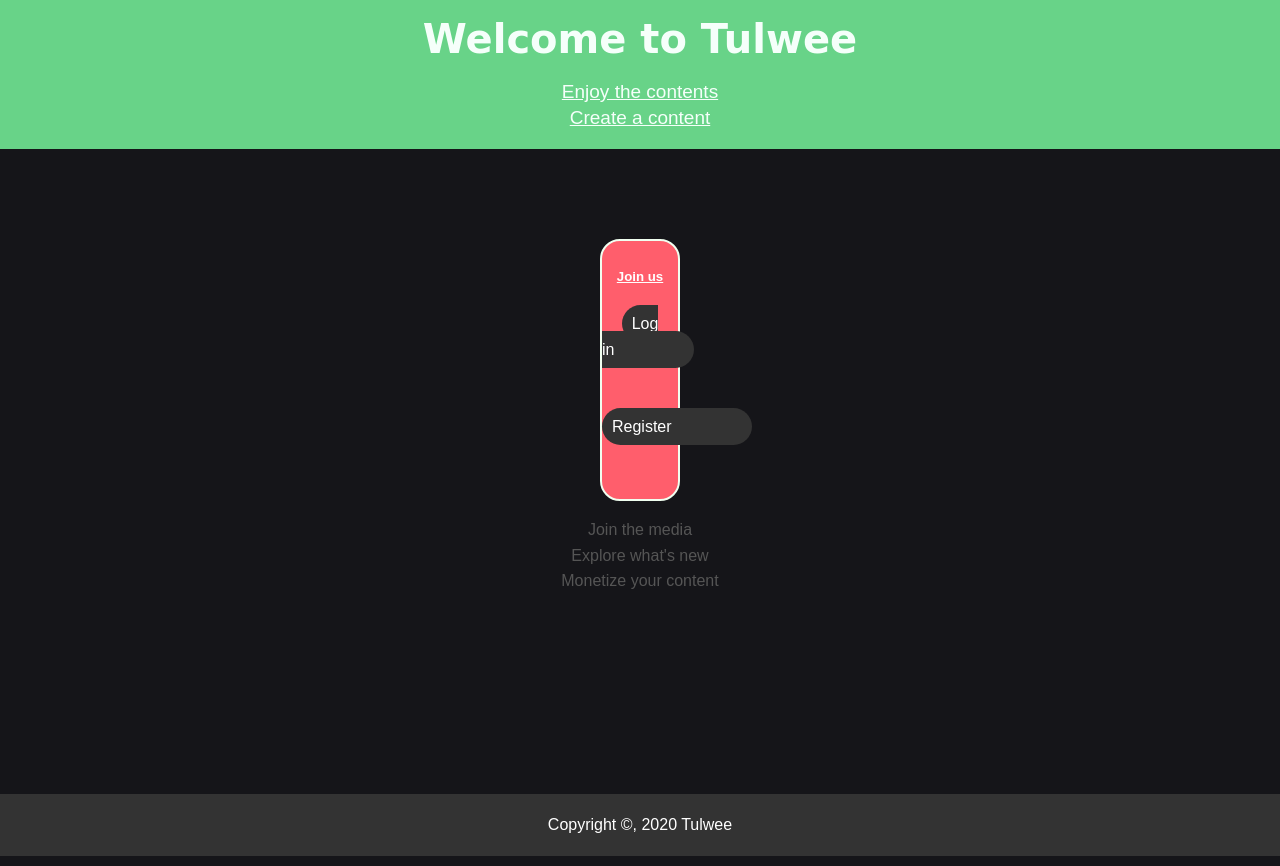
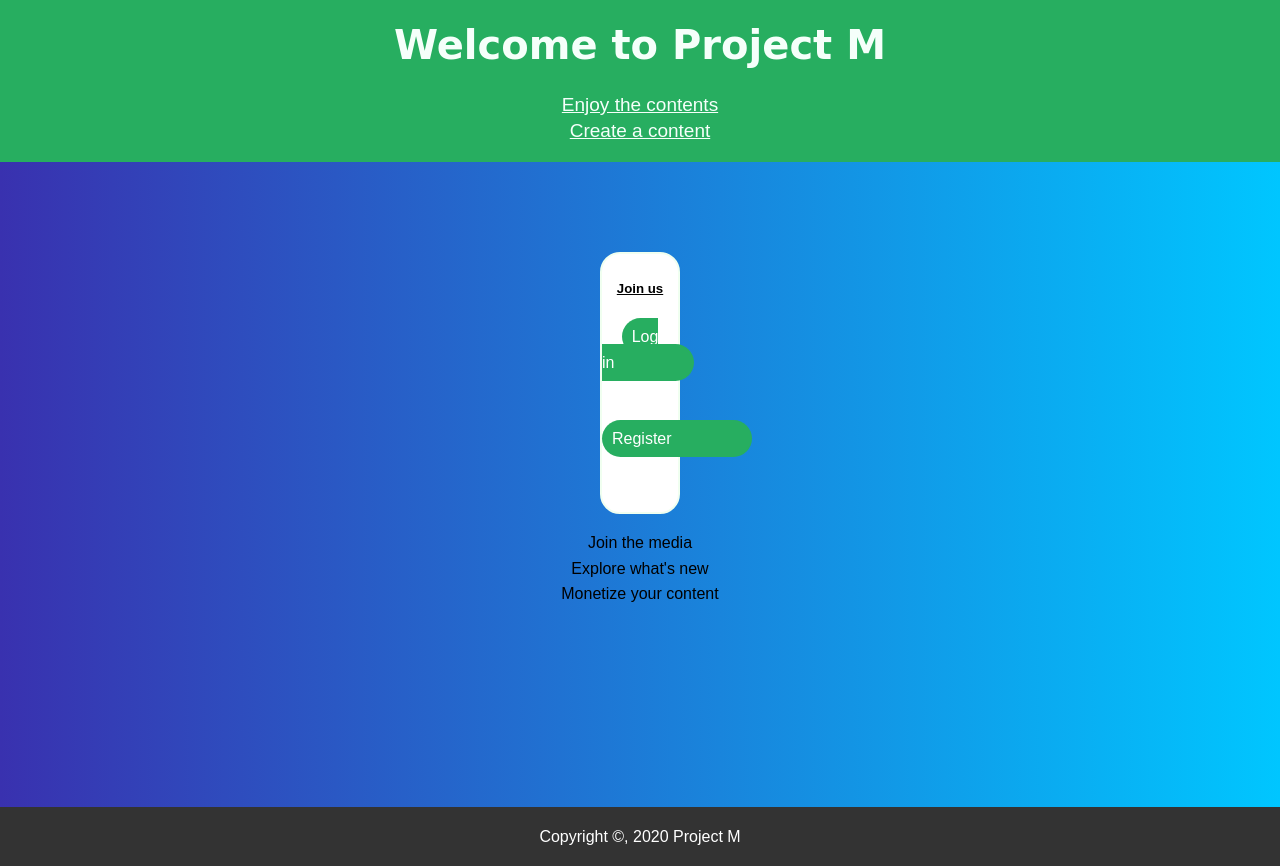
Before and after one commit to Vyadavgit/CSE3311_Team9_ContentProject, a Django app: page / in a window 1280 px wide. Run offline with Django 3.2, Linux system fonts and the light colour scheme.

Commit message:
edited homePage.html and homePage.css

```diff
--- a/DigitalContentsWebApp/accounts/templates/accounts/homePage.html
+++ b/DigitalContentsWebApp/accounts/templates/accounts/homePage.html
@@ -1,7 +1,6 @@
-<!--<a href="{% url 'login' %}">login</a>-->
-<!--<a href="{% url 'register' %}">register</a>-->
+{% load static %}
+<nav class=""navbar navbar-expand-lg navbar-dark" style="background: -webkit-linear-gradient(left, #3931af, #00c6ff);">
 
-{% load static %}
 <!DOCTYPE html>
 <html>
 <head>
@@ -10,7 +9,7 @@
 </head>
 <body>
     <div class="header">
-        <h1>Welcome to Tulwee</h1>
+        <h1>Welcome to Project M</h1>
         <p>Enjoy the contents<br>Create a content<br></p>
     </div>
 
@@ -21,7 +20,7 @@
         </div>
         <a class="button" href="{% url 'login' %}">Log in</a><br><br><br>
         <a class="button" href="{% url 'register' %}">Register</a>
-    </div>
+        </div>
 
     <div class="notes">
         <ul>
@@ -32,7 +31,7 @@
     </div>
 
     <footer class="main-foot">
-        <p>Copyright &copy, 2020 Tulwee</p>
+        <p>Copyright &copy, 2020 Project M</p>
     </footer>
 </body>
 </html>
--- a/DigitalContentsWebApp/static/css/homePage.css
+++ b/DigitalContentsWebApp/static/css/homePage.css
@@ -1,5 +1,4 @@
 body{
-    background-color:#151519;
     color:#555;
     font-family:Arial, Helvetica, sans-serif;
     font-size:16px;
@@ -9,7 +8,7 @@ body{
 }
 
 .header{
-    background-color:#68d388;
+    background-color:#27AE60;
     overflow:hidden;
 }
 
@@ -36,17 +35,18 @@ a{
     margin-left:600px;
     margin-right:600px;
     padding-bottom:60px;
-    background-color:#ff5e6c;
+    background-color:white;
     text-align:center;
     border-radius:20px;
+
 }
 .text{
     text-decoration:underline;
-    color:white;
+    color:black;
 }
 
 .button{
-    background-color:#333;
+    background-color:#27AE60;
     top:50%;
     left:50%;
     color:#fff;
@@ -69,11 +69,12 @@ a{
     background:#333;
     color:#fff;
     text-align:center;
-    padding:2px;
+    padding:1px;
     margin-top:200px;
 }
 
 .notes ul{
     padding:0;
     list-style:none;
+    color:black;
 }
```
